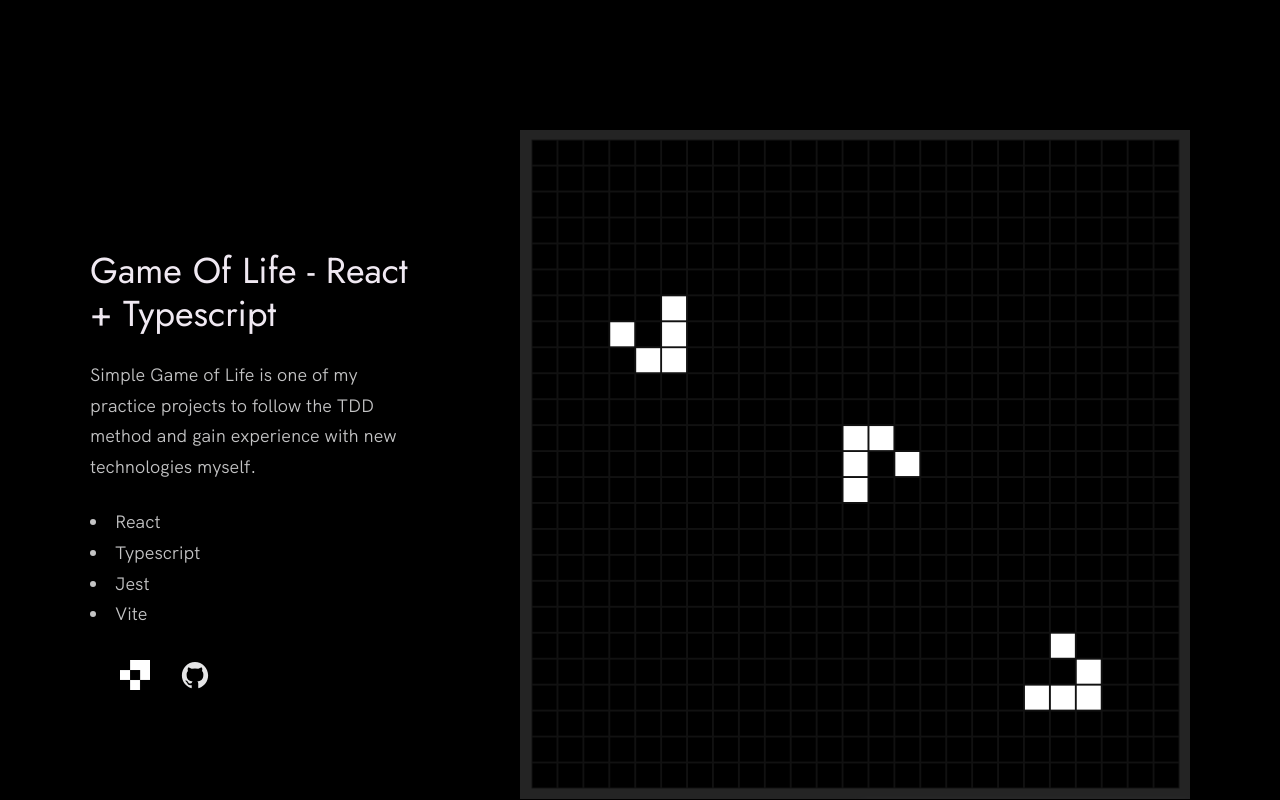
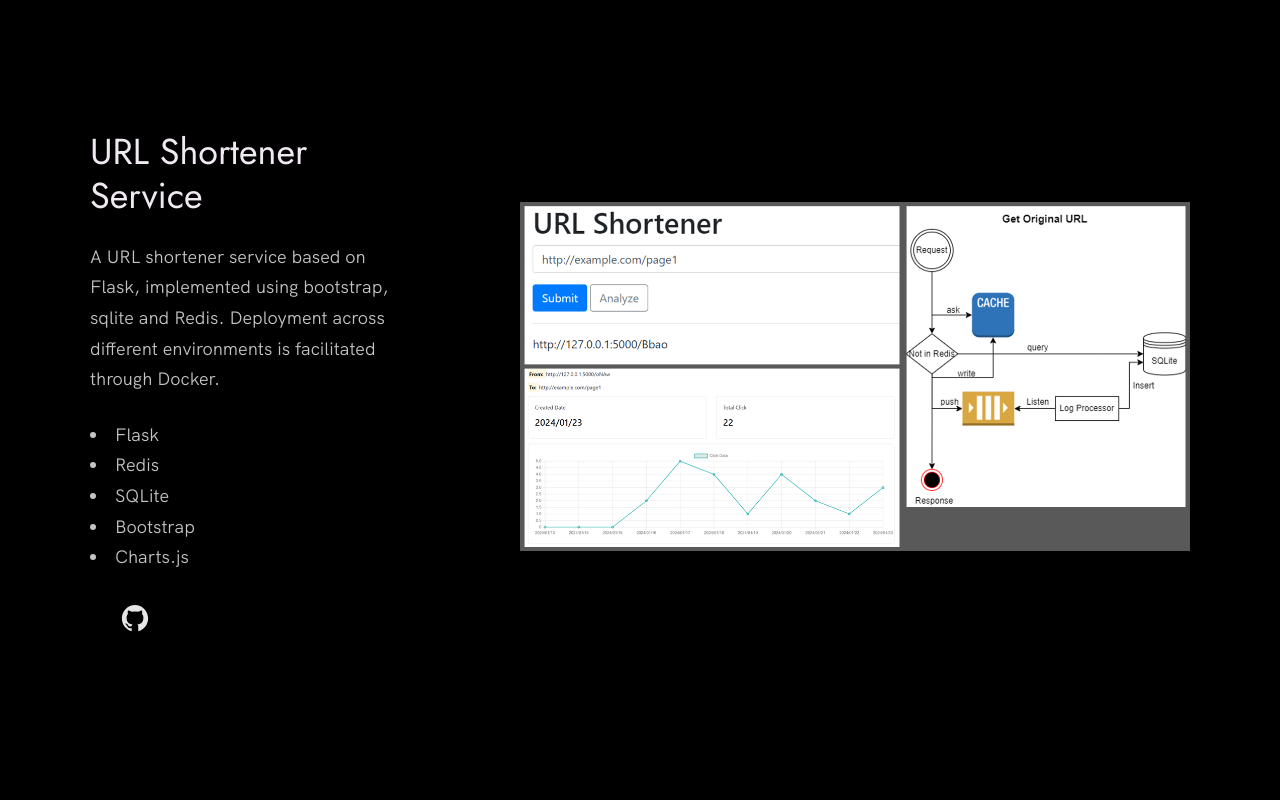
Before and after one commit to chialatte2129/github-portfolio, a plain HTML site: page index.html in a window 1280 px wide. Shown: the part 4240-5040 px from the top of the page. Drawn offline with Linux system fonts and the light colour scheme.

Commit message:
add new side project

```diff
--- a/index.html
+++ b/index.html
@@ -207,6 +207,31 @@
 
         <div class="work__box">
           <div class="work__text">
+            <h3>URL Shortener Service</h3>
+            <p>
+              A URL shortener service based on Flask, implemented using bootstrap, sqlite and Redis.
+              Deployment across different environments is facilitated through Docker.
+            </p>
+            <ul class="work__list">
+              <li>Flask</li>
+              <li>Redis</li>
+              <li>SQLite</li>
+              <li>Bootstrap</li>
+              <li>Charts.js</li>
+            </ul>
+            <div class="work__links">
+              <a href="https://github.com/chialatte2129/url-shortener" target="_blank">
+                <img src="./images/github.svg" class="work__code" title="View Source Code" alt="GitHub">
+              </a>
+            </div>
+          </div>
+          <div class="work__image-box">
+            <img src="./images/url-shorterner.png" class="work__image" alt="Project 1" />
+          </div>
+        </div>
+
+        <div class="work__box">
+          <div class="work__text">
             <h3>Game Of Life - React + Typescript</h3>
             <p>
               Simple Game of Life is one of my practice projects to follow the TDD method and gain experience with new technologies myself.
@@ -227,7 +252,7 @@
             </div>
           </div>
           <div class="work__image-box">
-            <img src="./images/game-of-life-demo.gif" class="work__image" alt="Project 2" />
+            <img src="./images/game-of-life-demo.gif" class="work__image" alt="Project 3" />
           </div>
         </div>
 
```
Also changed, not shown: images/url-shorterner.png (added).
